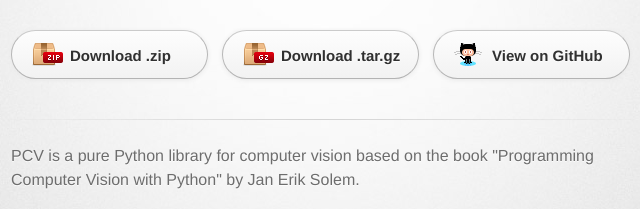
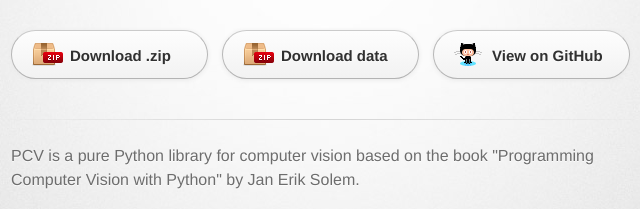
Before and after one commit to jesolem/PCV, a plain HTML site: page index.html in a window 1280 px wide. Shown: the part 184-393 px from the top of the page, 319-959 px from the left. Drawn offline with Linux system fonts and the light colour scheme; a web font is replaced by a local one.

Commit message:
Added data download.

```diff
--- a/index.html
+++ b/index.html
@@ -24,7 +24,7 @@
 
         <section id="downloads" class="clearfix">
           <a href="https://github.com/jesolem/PCV/zipball/master" id="download-zip" class="button"><span>Download .zip</span></a>
-          <a href="https://github.com/jesolem/PCV/tarball/master" id="download-tar-gz" class="button"><span>Download .tar.gz</span></a>
+          <a href="downloads/pcv_data.zip" id="download-zip" class="button"><span>Download data</span></a>
           <a href="https://github.com/jesolem/PCV" id="view-on-github" class="button"><span>View on GitHub</span></a>
         </section>
 
```
